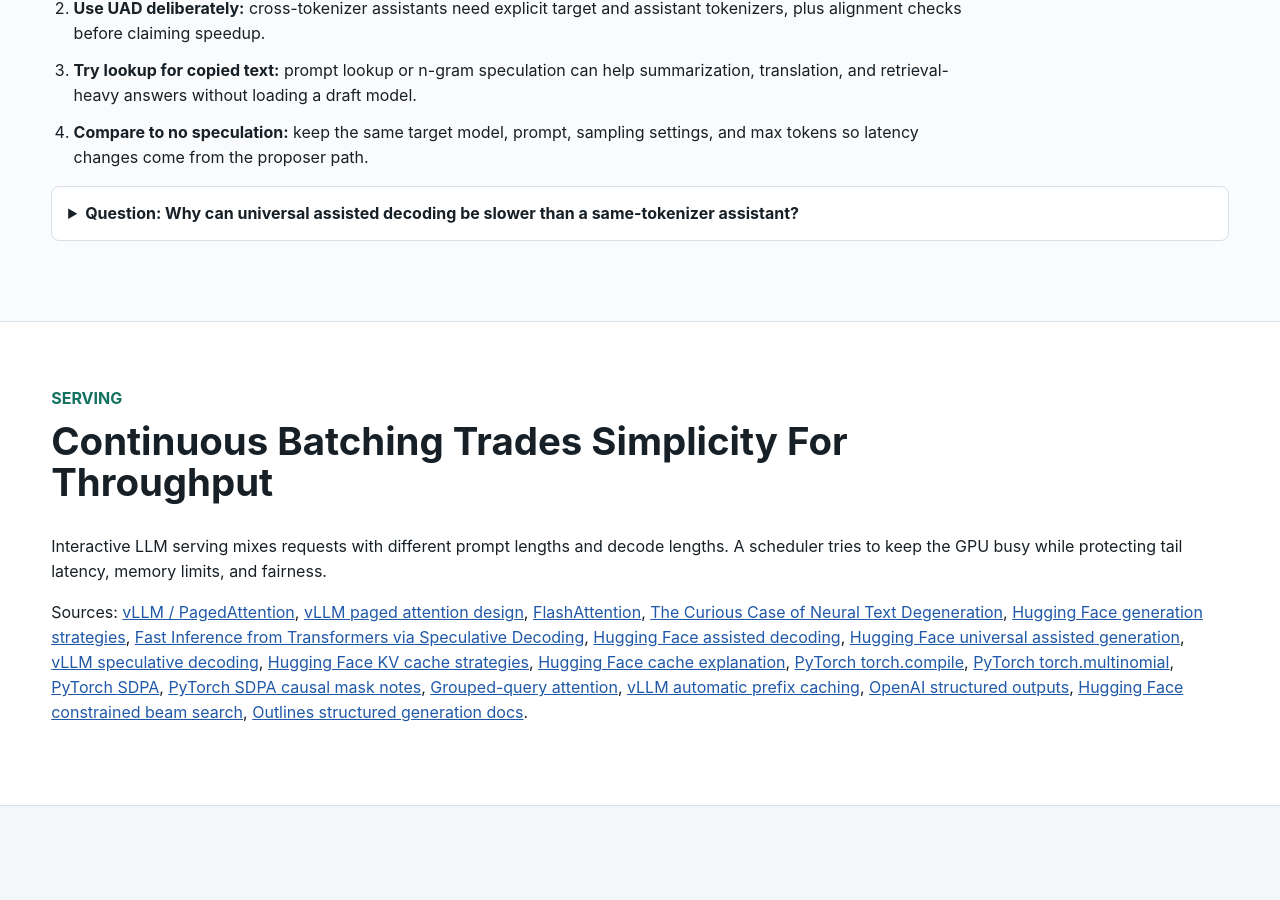
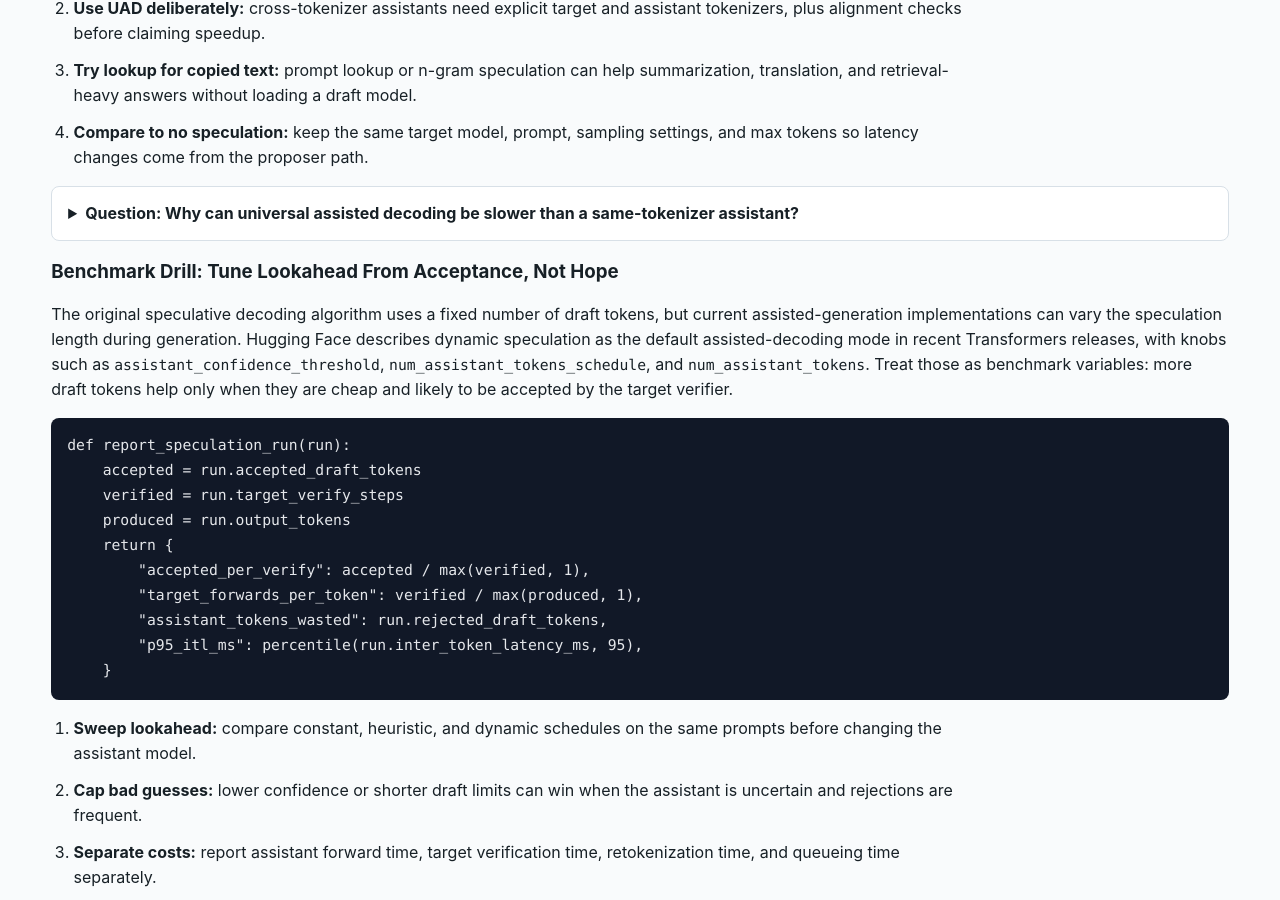
Before and after one commit to kennethli319/kennethli319.github.io, a Jekyll site: the page llm-ml-course/lessons/decoding-kv-cache.html, which Jekyll copies as it is, in a window 1280 px wide and 900 px high, scrolled down 11665 px. Built offline with Jekyll 4.4.1, drawn with Linux system fonts in a browser that asks for light colours; before the commit the page ends 12471 px from its top, so only the background shows below that; some of the changed text lies outside the part shown.

Commit message:
Sync speculative lookahead drill

```diff
--- a/llm-ml-course/lessons/decoding-kv-cache.html
+++ b/llm-ml-course/lessons/decoding-kv-cache.html
@@ -474,6 +474,39 @@ out = F.scaled_dot_product_attention(
         <summary>Question: Why can universal assisted decoding be slower than a same-tokenizer assistant?</summary>
         <p>It adds token re-encoding and alignment work. That cost can be worth paying when no small same-family assistant exists, but it belongs in the latency and acceptance report.</p>
       </details>
+      <h3>Benchmark Drill: Tune Lookahead From Acceptance, Not Hope</h3>
+      <p>
+        The original speculative decoding algorithm uses a fixed number of
+        draft tokens, but current assisted-generation implementations can vary
+        the speculation length during generation. Hugging Face describes
+        dynamic speculation as the default assisted-decoding mode in recent
+        Transformers releases, with knobs such as
+        <code>assistant_confidence_threshold</code>,
+        <code>num_assistant_tokens_schedule</code>, and
+        <code>num_assistant_tokens</code>. Treat those as benchmark variables:
+        more draft tokens help only when they are cheap and likely to be
+        accepted by the target verifier.
+      </p>
+      <pre><code class="language-python">def report_speculation_run(run):
+    accepted = run.accepted_draft_tokens
+    verified = run.target_verify_steps
+    produced = run.output_tokens
+    return {
+        "accepted_per_verify": accepted / max(verified, 1),
+        "target_forwards_per_token": verified / max(produced, 1),
+        "assistant_tokens_wasted": run.rejected_draft_tokens,
+        "p95_itl_ms": percentile(run.inter_token_latency_ms, 95),
+    }</code></pre>
+      <ol class="steps">
+        <li><strong>Sweep lookahead:</strong> compare constant, heuristic, and dynamic schedules on the same prompts before changing the assistant model.</li>
+        <li><strong>Cap bad guesses:</strong> lower confidence or shorter draft limits can win when the assistant is uncertain and rejections are frequent.</li>
+        <li><strong>Separate costs:</strong> report assistant forward time, target verification time, retokenization time, and queueing time separately.</li>
+        <li><strong>Keep a rollback profile:</strong> disable speculation when traffic, prompts, or sampling settings push acceptance below the break-even point.</li>
+      </ol>
+      <details class="qa">
+        <summary>Question: Why can a longer speculation window make latency worse?</summary>
+        <p>The assistant may spend extra time drafting tokens that the target rejects. Past the acceptance sweet spot, extra lookahead adds assistant work without reducing enough target-model verification steps.</p>
+      </details>
     </section>
 
     <section id="serving" class="band">
@@ -494,6 +527,7 @@ out = F.scaled_dot_product_attention(
         <a href="https://huggingface.co/docs/transformers/en/generation_strategies">Hugging Face generation strategies</a>,
         <a href="https://arxiv.org/abs/2211.17192">Fast Inference from Transformers via Speculative Decoding</a>,
         <a href="https://huggingface.co/docs/transformers/en/assisted_decoding">Hugging Face assisted decoding</a>,
+        <a href="https://huggingface.co/blog/dynamic_speculation_lookahead">Hugging Face dynamic speculation lookahead</a>,
         <a href="https://huggingface.co/blog/universal_assisted_generation">Hugging Face universal assisted generation</a>,
         <a href="https://docs.vllm.ai/en/latest/features/speculative_decoding/">vLLM speculative decoding</a>,
         <a href="https://huggingface.co/docs/transformers/en/kv_cache">Hugging Face KV cache strategies</a>,
```
